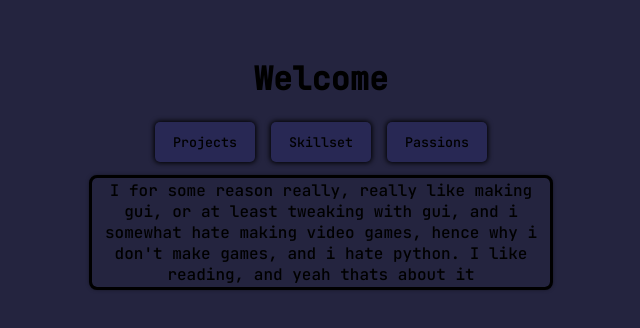
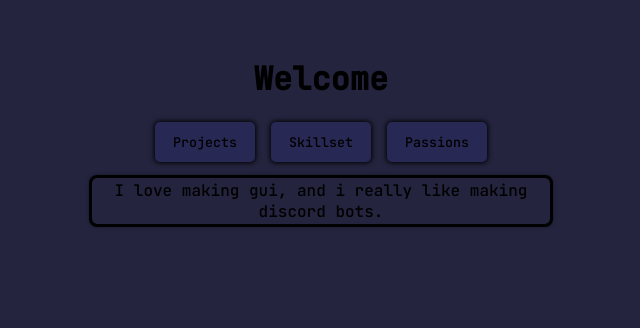
Before and after one commit to justdie386/justdie, a SvelteKit app: page / in a window 1280 px wide. Both pictures are taken after a click on the button "Passions". Shown: the top 328 px of the page, without its empty margins (339-979 px from the left). Built offline with nearby package versions, Linux system fonts and the light colour scheme.

Commit message:
Update passions.svelte
new passions?

```diff
--- a/src/routes/passions.svelte
+++ b/src/routes/passions.svelte
@@ -1,5 +1,5 @@
 <div>
-    I for some reason really, really like making gui, or at least tweaking with gui, and i somewhat hate making video games, hence why i don't make games, and i hate python. I like reading, and yeah thats about it
+    I love making gui, and i really like making discord bots.
 </div>
 
 <style>
```
